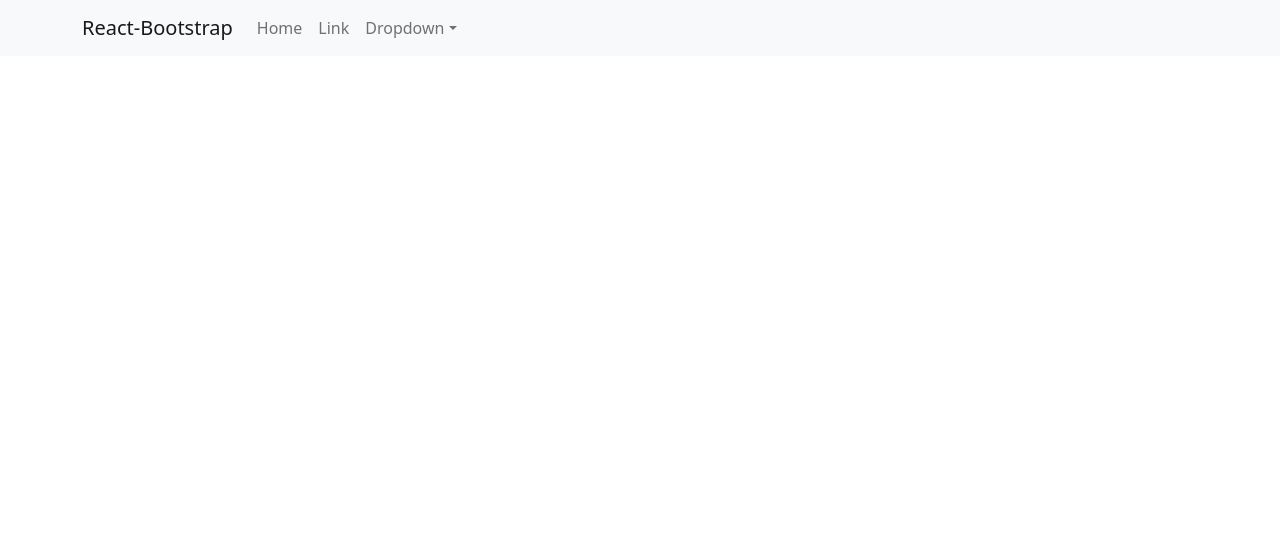
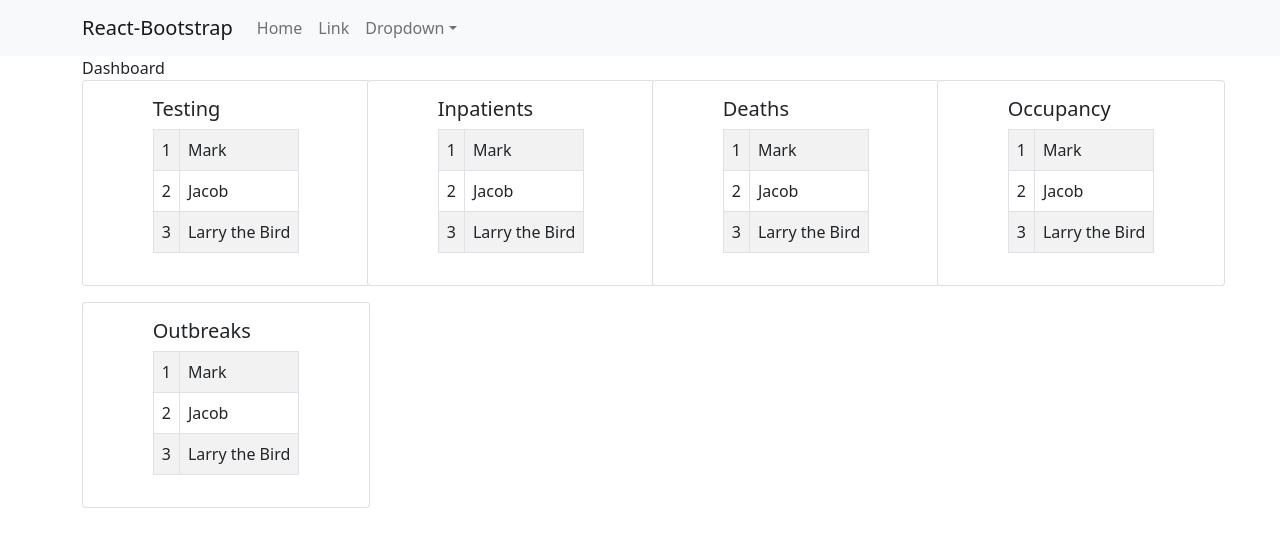
Before and after one commit to stevemooney123/cov19-frontend, a React (Create React App) app in the folder cov19-frontend/: page / in a window 1280 px wide. Shown: the top 544 px of the page. Built offline with nearby package versions, Linux system fonts and the light colour scheme.

Commit message:
add table to card component

```diff
--- a/cov19-frontend/src/App.js
+++ b/cov19-frontend/src/App.js
@@ -2,9 +2,14 @@ import logo from './logo.svg';
 import './App.css';
 import NavBar from './components/NavBar.js';
 import 'bootstrap/dist/css/bootstrap.min.css';
+import Dashboard from './components/Dashboard';
 function App() {
   return (
+    <>
+
     <NavBar/>
+    <Dashboard/>
+    </>
   );
 }
 
--- /dev/null
+++ b/cov19-frontend/src/components/AppCard.js
@@ -0,0 +1,36 @@
+import React, { Component } from 'react'
+import { Table, Card, Button } from 'react-bootstrap'
+
+export default class AppCard extends Component {
+  render() {
+    return (
+        <>
+
+      <Card style={{ width: '18rem', marginBottom: '1rem', display: 'flex', alignItems: 'center', alignContent: 'center', alignSelf: 'center' }}>
+  <Card.Body>
+    <Card.Title>{this.props.title}</Card.Title>
+    <Card.Text>
+    <Table striped bordered hover>
+  <tbody>
+    <tr>
+      <td>1</td>
+      <td>Mark</td>
+    </tr>
+    <tr>
+      <td>2</td>
+      <td>Jacob</td>
+    </tr>
+    <tr>
+      <td>3</td>
+      <td colSpan={2}>Larry the Bird</td>
+    </tr>
+  </tbody>
+</Table>
+    </Card.Text>
+  </Card.Body>
+</Card>
+        </>
+
+    )
+  }
+}
--- /dev/null
+++ b/cov19-frontend/src/components/Dashboard.js
@@ -0,0 +1,27 @@
+import React, { Component } from 'react'
+import { Container, Row, Col, Card, Button } from 'react-bootstrap'
+import AppCard from './AppCard'
+
+export default class Dashboard extends Component {
+  render() {
+    return (
+        <>
+
+<Container>
+<div>Dashboard</div>
+  <Row>
+    <Col md={3}> <AppCard title="Testing"/></Col>
+    <Col md={3}> <AppCard title="Inpatients"/></Col>
+    <Col md={3}> <AppCard title="Deaths"/></Col>
+    <Col md={3}> <AppCard title="Occupancy"/></Col>
+    <Col md={3}> <AppCard title="Outbreaks"/></Col>
+  </Row>
+
+</Container>
+
+
+        </>
+
+    )
+  }
+}
```
